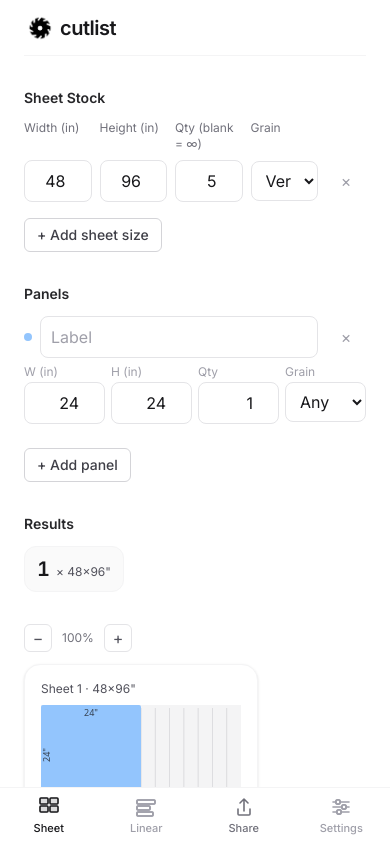
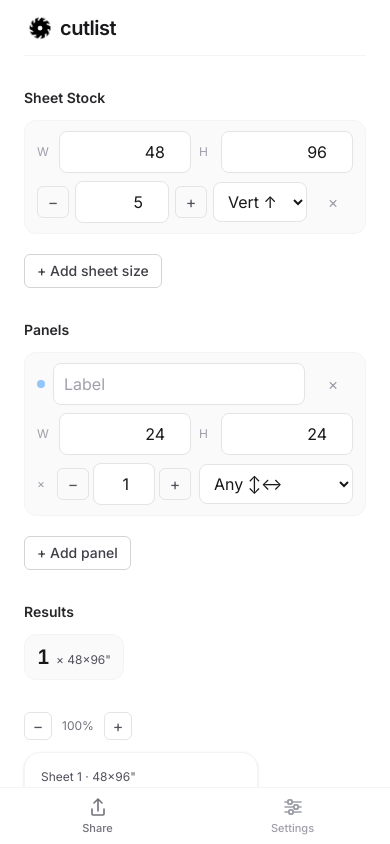
Before and after one commit to walkersutton/cutlist, a SvelteKit app: page / in a window 390 px wide. Both pictures are taken after typing "5" into the empty fields and a click on the button "+ Add panel". Shown: the top 844 px of the page. Built offline with nearby package versions, Linux system fonts and the light colour scheme.

Commit message:
better mobile, better print page, better text copy

```diff
--- a/src/routes/+page.svelte
+++ b/src/routes/+page.svelte
@@ -351,11 +351,13 @@ tbody tr:last-child td{border-bottom:none}
 <script>window.addEventListener('load',()=>{window.print();});${'<'}/script>
 </body></html>`;
 
-		const win = window.open('', '_blank', 'width=900,height=700');
-		if (win) {
-			win.document.write(html);
-			win.document.close();
-		}
+		const iframe = document.createElement('iframe');
+		iframe.style.cssText = 'position:fixed;width:0;height:0;border:0;visibility:hidden';
+		document.body.appendChild(iframe);
+		iframe.contentDocument!.write(html);
+		iframe.contentDocument!.close();
+		iframe.contentWindow!.addEventListener('afterprint', () => iframe.remove());
+		iframe.contentWindow!.print();
 	}
 
 	let copyLabel = $state('Copy text');
@@ -374,25 +376,115 @@ tbody tr:last-child td{border-bottom:none}
 			lines.push(`  ${row.count}× ${row.w}×${row.h}${ul}`);
 		}
 
+		function grainArrow(grain: string) {
+			if (grain === 'horizontal') return 'grain →';
+			if (grain === 'vertical') return 'grain ↑';
+			return '';
+		}
+
+		function asciiSheetDiagram(sheet: (typeof sheets)[0]): string[] {
+			const CW = 40;
+			const scX = CW / sheet.sheetWidth;
+			const scY = scX * 0.5;
+			const CH = Math.min(40, Math.max(4, Math.ceil(sheet.sheetHeight * scY)));
+			const grid: string[][] = Array.from({ length: CH }, () => Array(CW).fill(' '));
+
+			for (const p of sheet.placements) {
+				const x1 = Math.floor(p.x * scX);
+				const y1 = Math.floor(p.y * scY);
+				const x2 = Math.min(CW - 1, Math.ceil((p.x + p.width) * scX));
+				const y2 = Math.min(CH - 1, Math.ceil((p.y + p.height) * scY));
+				const eg =
+					p.grain === 'any'
+						? 'any'
+						: p.rotated
+							? p.grain === 'horizontal'
+								? 'vertical'
+								: 'horizontal'
+							: p.grain;
+
+				for (let r = y1 + 1; r < y2; r++) {
+					for (let c = x1 + 1; c < x2; c++) {
+						if (eg === 'vertical' && (c - x1) % 2 === 1) grid[r][c] = '|';
+						else if (eg === 'horizontal' && (r - y1) % 2 === 1) grid[r][c] = '-';
+					}
+				}
+				for (let c = x1; c <= x2 && c < CW; c++) {
+					if (y1 < CH) grid[y1][c] = '-';
+					if (y2 < CH) grid[y2][c] = '-';
+				}
+				for (let r = y1 + 1; r < y2; r++) {
+					if (r < CH) {
+						grid[r][x1] = '|';
+						if (x2 < CW) grid[r][x2] = '|';
+					}
+				}
+				if (y1 < CH) {
+					grid[y1][x1] = '+';
+					if (x2 < CW) grid[y1][x2] = '+';
+				}
+				if (y2 < CH) {
+					grid[y2][x1] = '+';
+					if (x2 < CW) grid[y2][x2] = '+';
+				}
+
+				const dw = p.rotated ? p.height : p.width;
+				const dh = p.rotated ? p.width : p.height;
+				const innerW = x2 - x1 - 2;
+				if (innerW > 0) {
+					const lbl = (p.label || `${dw}×${dh}${ul}`).slice(0, innerW);
+					const midR = Math.round((y1 + y2) / 2);
+					if (midR > y1 && midR < y2) {
+						const startC = x1 + 1 + Math.floor((innerW - lbl.length) / 2);
+						for (let i = 0; i < lbl.length; i++) {
+							const c = startC + i;
+							if (c > x1 && c < x2 && c < CW) grid[midR][c] = lbl[i];
+						}
+					}
+				}
+			}
+
+			return [
+				'+' + '-'.repeat(CW) + '+',
+				...grid.map((row) => '|' + row.join('') + '|'),
+				'+' + '-'.repeat(CW) + '+'
+			].map((l) => '  ' + l);
+		}
+
 		lines.push('');
 		lines.push('CUT LIST');
 		for (const p of panels.filter((p) => p.width > 0 && p.height > 0 && p.quantity > 0)) {
 			const name = p.label ? `${p.label}  ` : '';
-			lines.push(`  ${name}${p.width}×${p.height}${ul}  ×${p.quantity}  grain: ${p.grain}`);
+			const g = grainArrow(p.grain);
+			lines.push(`  ${name}${p.width}×${p.height}${ul}  ×${p.quantity}${g ? `  ${g}` : ''}`);
 		}
 
 		lines.push('');
 		lines.push('SHEET LAYOUTS');
+		lines.push('  (| = vertical grain  - = horizontal grain)');
 		for (const sheet of sheets) {
+			lines.push('');
 			lines.push(
-				`  Sheet ${sheet.index + 1} — ${sheet.sheetWidth}×${sheet.sheetHeight}${ul}  (${sheet.wastePercent}% waste)`
+				`  Sheet ${sheet.index + 1} — ${sheet.sheetWidth}×${sheet.sheetHeight}${ul}  ${grainArrow(sheet.grain) || 'any grain'}`
 			);
 			for (const p of sheet.placements) {
 				const dw = p.rotated ? p.height : p.width;
 				const dh = p.rotated ? p.width : p.height;
 				const name = p.label ? `${p.label}  ` : '';
-				const rot = p.rotated ? '  ↺' : '';
-				lines.push(`    ${name}${dw}×${dh}${ul}${rot}`);
+				const rot = p.rotated ? ' ↺' : '';
+				const effectiveGrain =
+					p.grain === 'any'
+						? 'any'
+						: p.rotated
+							? p.grain === 'horizontal'
+								? 'vertical'
+								: 'horizontal'
+							: p.grain;
+				const g = grainArrow(effectiveGrain);
+				lines.push(`    ${name}${dw}×${dh}${ul}${rot}${g ? `  ${g}` : ''}`);
+			}
+			for (const diagramLine of asciiSheetDiagram(sheet)) {
+				lines.push(diagramLine);
 			}
 		}
 
@@ -599,7 +691,9 @@ tbody tr:last-child td{border-bottom:none}
 				<!-- Sheet Stock -->
 				<section>
 					<p class="mb-3 text-sm font-semibold text-zinc-800">Sheet Stock</p>
-					<div class="mb-2 grid grid-cols-[1fr_1fr_1fr_1fr_2.5rem] gap-2 text-xs text-zinc-500">
+					<div
+						class="mb-2 hidden gap-2 text-xs text-zinc-500 sm:grid sm:grid-cols-[1fr_1fr_1fr_1fr_2.5rem]"
+					>
 						<span>Width ({unit})</span>
 						<span>Height ({unit})</span>
 						<span>Qty (blank = ∞)</span>
@@ -607,27 +701,46 @@ tbody tr:last-child td{border-bottom:none}
 						<span></span>
 					</div>
 					{#each sheetTypes as st (st.id)}
-						<div class="row mb-1 grid grid-cols-[1fr_1fr_1fr_1fr_2.5rem] items-center gap-2">
+						<div
+							class="row mb-2 rounded-xl border border-zinc-100 bg-zinc-50 px-3 py-2.5 sm:mb-1 sm:grid sm:grid-cols-[1fr_1fr_1fr_1fr_2.5rem] sm:items-center sm:gap-2 sm:rounded-none sm:border-0 sm:bg-transparent sm:px-0 sm:py-0"
+						>
+							<div class="mb-2 grid grid-cols-2 gap-2 sm:contents">
+								<label class="flex items-center gap-1.5 sm:contents">
+									<span class="w-4 shrink-0 text-xs text-zinc-400 sm:hidden">W</span>
 									<input
 										type="number"
 										inputmode="decimal"
-								class={numCls}
+										class="{numCls} min-w-0 flex-1"
 										min={dimMin}
 										step={dimStep}
 										bind:value={st.width}
 									/>
+								</label>
+								<label class="flex items-center gap-1.5 sm:contents">
+									<span class="w-4 shrink-0 text-xs text-zinc-400 sm:hidden">H</span>
 									<input
 										type="number"
 										inputmode="decimal"
-								class={numCls}
+										class="{numCls} min-w-0 flex-1"
 										min={dimMin}
 										step={dimStep}
 										bind:value={st.height}
 									/>
+								</label>
+							</div>
+							<div class="flex items-center gap-1.5 sm:contents">
+								<button
+									type="button"
+									onclick={() => {
+										if (st.quantity > 0) st.quantity -= 1;
+									}}
+									class="flex h-8 w-8 shrink-0 items-center justify-center rounded-md border border-zinc-200 text-zinc-600 active:bg-zinc-100 sm:hidden"
+									>−</button
+								>
 								<input
 									type="number"
 									inputmode="numeric"
-								class={numCls}
+									class="{numCls} min-w-0 flex-1"
 									min="0"
 									placeholder="∞"
 									value={st.quantity || ''}
@@ -635,11 +748,23 @@ tbody tr:last-child td{border-bottom:none}
 										st.quantity = Number((e.target as HTMLInputElement).value) || 0;
 									}}
 								/>
-							<select class={inputCls} bind:value={st.grain}>
+								<button
+									type="button"
+									onclick={() => {
+										st.quantity += 1;
+									}}
+									class="flex h-8 w-8 shrink-0 items-center justify-center rounded-md border border-zinc-200 text-zinc-600 active:bg-zinc-100 sm:hidden"
+									>+</button
+								>
+								<select class="{inputCls} min-w-0 flex-1 sm:flex-none" bind:value={st.grain}>
 									<option value="horizontal">Horiz →</option>
 									<option value="vertical">Vert ↑</option>
 								</select>
-							<button onclick={() => removeSheetType(st.id)} class={delCls}>×</button>
+								<button onclick={() => removeSheetType(st.id)} class="{delCls} sm:hidden">×</button>
+							</div>
+							<button onclick={() => removeSheetType(st.id)} class="{delCls} hidden sm:flex"
+								>×</button
+							>
 						</div>
 					{/each}
 					<button onclick={addSheetType} class={addBtnCls}>+ Add sheet size</button>
@@ -661,16 +786,10 @@ tbody tr:last-child td{border-bottom:none}
 							<span></span>
 						</div>
 						{#each panels as panel (panel.id)}
-							<!--
-							Mobile:  [● label ..................... ×]
-							         [width] [height] [qty] [grain]
-							Desktop: [● label] [width] [height] [qty] [grain] [×]  (6-col grid)
-						-->
 							<div
-								class="row mb-3 sm:mb-1 sm:grid sm:grid-cols-[minmax(0,1.5fr)_1fr_1fr_3.5rem_1fr_2.5rem] sm:items-center sm:gap-2"
-							>
-								<!-- Label row (flex on mobile, first grid cell on desktop) -->
-								<div class="mb-1.5 flex items-center gap-2 sm:mb-0">
+								class="row mb-2 rounded-xl border border-zinc-100 bg-zinc-50 px-3 py-2.5 sm:mb-1 sm:grid sm:grid-cols-[minmax(0,1.5fr)_1fr_1fr_3.5rem_1fr_2.5rem] sm:items-center sm:gap-2 sm:rounded-none sm:border-0 sm:bg-transparent sm:px-0 sm:py-0"
+							>
+								<div class="mb-2 flex items-center gap-2 sm:mb-0">
 									<span
 										class="h-2 w-2 shrink-0 rounded-full"
 										style="background:{panelColor(panel.id)}"
@@ -681,54 +800,66 @@ tbody tr:last-child td{border-bottom:none}
 										placeholder="Label"
 										bind:value={panel.label}
 									/>
-									<!-- Delete: mobile only (inline with label) -->
 									<button onclick={() => removePanel(panel.id)} class="{delCls} sm:hidden">×</button
 									>
 								</div>
-								<!-- Dimensions: 4-col grid on mobile, sm:contents makes them grid cells on desktop -->
-								<div class="grid grid-cols-4 gap-1.5 sm:contents">
-									<label class="sm:contents">
-										<span class="mb-0.5 block text-xs text-zinc-400 sm:hidden">W ({unit})</span>
+								<div class="grid grid-cols-2 gap-2 sm:contents">
+									<label class="flex items-center gap-1.5 sm:contents">
+										<span class="w-4 shrink-0 text-xs text-zinc-400 sm:hidden">W</span>
 										<input
 											type="number"
 											inputmode="decimal"
-											class={numCls}
+											class="{numCls} min-w-0 flex-1"
 											min={dimMin}
 											step={dimStep}
 											bind:value={panel.width}
 										/>
 									</label>
-									<label class="sm:contents">
-										<span class="mb-0.5 block text-xs text-zinc-400 sm:hidden">H ({unit})</span>
+									<label class="flex items-center gap-1.5 sm:contents">
+										<span class="w-4 shrink-0 text-xs text-zinc-400 sm:hidden">H</span>
 										<input
 											type="number"
 											inputmode="decimal"
-											class={numCls}
+											class="{numCls} min-w-0 flex-1"
 											min={dimMin}
 											step={dimStep}
 											bind:value={panel.height}
 										/>
 									</label>
-									<label class="sm:contents">
-										<span class="mb-0.5 block text-xs text-zinc-400 sm:hidden">Qty</span>
+									<label class="flex items-center gap-1 sm:contents">
+										<span class="w-4 shrink-0 text-xs text-zinc-400 sm:hidden">×</span>
+										<button
+											type="button"
+											onclick={() => {
+												if (panel.quantity > 1) panel.quantity -= 1;
+											}}
+											class="flex h-8 w-8 shrink-0 items-center justify-center rounded-md border border-zinc-200 text-zinc-600 active:bg-zinc-100 sm:hidden"
+											>−</button
+										>
 										<input
 											type="number"
 											inputmode="numeric"
-											class={numCls}
+											class="{numCls} min-w-0 flex-1"
 											min="1"
 											bind:value={panel.quantity}
 										/>
+										<button
+											type="button"
+											onclick={() => {
+												panel.quantity += 1;
+											}}
+											class="flex h-8 w-8 shrink-0 items-center justify-center rounded-md border border-zinc-200 text-zinc-600 active:bg-zinc-100 sm:hidden"
+											>+</button
+										>
 									</label>
-									<label class="sm:contents">
-										<span class="mb-0.5 block text-xs text-zinc-400 sm:hidden">Grain</span>
-										<select class={inputCls} bind:value={panel.grain}>
-											<option value="any">Any</option>
+									<label class="flex items-center sm:contents">
+										<select class="{inputCls} w-full min-w-0" bind:value={panel.grain}>
+											<option value="any">Any ↕↔</option>
 											<option value="horizontal">Horiz →</option>
 											<option value="vertical">Vert ↑</option>
 										</select>
 									</label>
 								</div>
-								<!-- Delete: desktop only (last grid column) -->
 								<button onclick={() => removePanel(panel.id)} class="{delCls} hidden sm:flex"
 									>×</button
 								>
@@ -1144,115 +1275,6 @@ tbody tr:last-child td{border-bottom:none}
 >
 	<div class="flex">
 		<button
-			onclick={() => (mode = 'sheet')}
-			class="flex flex-1 flex-col items-center gap-0.5 py-2 transition-colors {mode === 'sheet'
-				? 'text-zinc-900'
-				: 'text-zinc-400'}"
-		>
-			<svg
-				width="22"
-				height="22"
-				viewBox="0 0 22 22"
-				fill="none"
-				stroke="currentColor"
-				stroke-width="1.6"
-				stroke-linecap="round"
-				stroke-linejoin="round"
-				aria-hidden="true"
-			>
-				<rect
-					x="2"
-					y="2"
-					width="8"
-					height="6"
-					rx="1"
-					fill={mode === 'sheet' ? 'currentColor' : 'none'}
-					opacity={mode === 'sheet' ? '0.15' : '1'}
-				/>
-				<rect x="2" y="2" width="8" height="6" rx="1" />
-				<rect
-					x="12"
-					y="2"
-					width="8"
-					height="6"
-					rx="1"
-					fill={mode === 'sheet' ? 'currentColor' : 'none'}
-					opacity={mode === 'sheet' ? '0.15' : '1'}
-				/>
-				<rect x="12" y="2" width="8" height="6" rx="1" />
-				<rect
-					x="2"
-					y="10"
-					width="8"
-					height="6"
-					rx="1"
-					fill={mode === 'sheet' ? 'currentColor' : 'none'}
-					opacity={mode === 'sheet' ? '0.15' : '1'}
-				/>
-				<rect x="2" y="10" width="8" height="6" rx="1" />
-				<rect
-					x="12"
-					y="10"
-					width="8"
-					height="6"
-					rx="1"
-					fill={mode === 'sheet' ? 'currentColor' : 'none'}
-					opacity={mode === 'sheet' ? '0.15' : '1'}
-				/>
-				<rect x="12" y="10" width="8" height="6" rx="1" />
-			</svg>
-			<span class="text-[11px] font-medium">Sheet</span>
-		</button>
-		<button
-			onclick={() => (mode = 'linear')}
-			class="flex flex-1 flex-col items-center gap-0.5 py-2 transition-colors {mode === 'linear'
-				? 'text-zinc-900'
-				: 'text-zinc-400'}"
-		>
-			<svg
-				width="22"
-				height="22"
-				viewBox="0 0 22 22"
-				fill="none"
-				stroke="currentColor"
-				stroke-width="1.6"
-				stroke-linecap="round"
-				aria-hidden="true"
-			>
-				<rect
-					x="2"
-					y="4"
-					width="18"
-					height="4"
-					rx="1"
-					fill={mode === 'linear' ? 'currentColor' : 'none'}
-					opacity={mode === 'linear' ? '0.15' : '1'}
-				/>
-				<rect x="2" y="4" width="18" height="4" rx="1" />
-				<rect
-					x="2"
-					y="10"
-					width="13"
-					height="4"
-					rx="1"
-					fill={mode === 'linear' ? 'currentColor' : 'none'}
-					opacity={mode === 'linear' ? '0.15' : '1'}
-				/>
-				<rect x="2" y="10" width="13" height="4" rx="1" />
-				<rect
-					x="2"
-					y="16"
-					width="16"
-					height="4"
-					rx="1"
-					fill={mode === 'linear' ? 'currentColor' : 'none'}
-					opacity={mode === 'linear' ? '0.15' : '1'}
-				/>
-				<rect x="2" y="16" width="16" height="4" rx="1" />
-			</svg>
-			<span class="text-[11px] font-medium">Linear</span>
-		</button>
-		<button
 			onclick={() => (shareOpen = true)}
 			disabled={!hasResults}
 			class="flex flex-1 flex-col items-center gap-0.5 py-2 transition-colors {hasResults
@@ -1328,6 +1350,29 @@ tbody tr:last-child td{border-bottom:none}
 		<div class="mx-auto mb-6 h-1.5 w-10 rounded-full bg-zinc-200"></div>
 
 		<div class="space-y-6">
+			<!-- Mode -->
+			<div class="flex items-center justify-between">
+				<span class="text-sm font-medium text-zinc-700">Mode</span>
+				<div class="flex items-center gap-0.5 rounded-full bg-zinc-100 p-0.5">
+					<button
+						onclick={() => {
+							mode = 'sheet';
+							settingsOpen = false;
+						}}
+						class={`drawer-toggle rounded-full px-4 py-1.5 text-sm font-medium ${mode === 'sheet' ? 'bg-white text-zinc-900 shadow-sm' : 'text-zinc-500'}`}
+						>Sheet</button
+					>
+					<button
+						onclick={() => {
+							mode = 'linear';
+							settingsOpen = false;
+						}}
+						class={`drawer-toggle rounded-full px-4 py-1.5 text-sm font-medium ${mode === 'linear' ? 'bg-white text-zinc-900 shadow-sm' : 'text-zinc-500'}`}
+						>Linear</button
+					>
+				</div>
+			</div>
+
 			<!-- Unit -->
 			<div class="flex items-center justify-between">
 				<span class="text-sm font-medium text-zinc-700">Unit</span>
```
Lines whose indentation alone changed are shown as unchanged.
